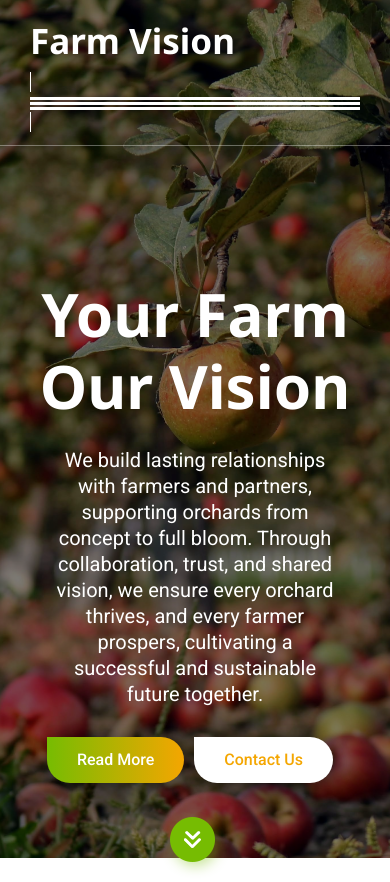
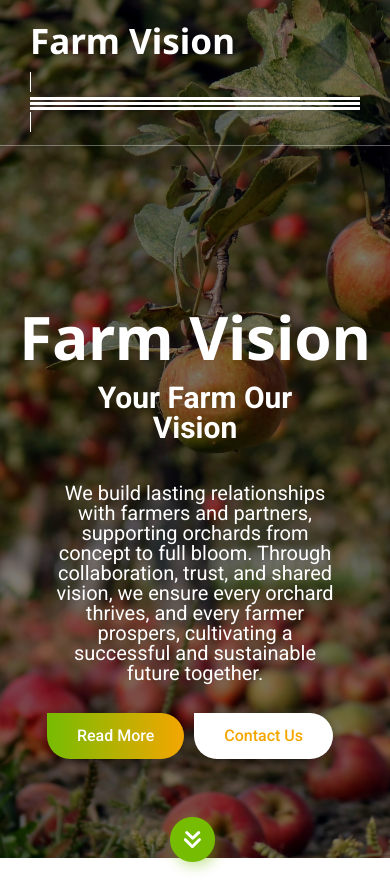
Before and after one commit to syedDayim/FarmVisionlayout1, a plain HTML site: page index.html in a window 390 px wide. Shown: the top 882 px of the page. Drawn offline with Linux system fonts and the light colour scheme.

Commit message:
Changes Synced

```diff
--- a/index.html
+++ b/index.html
@@ -366,12 +366,15 @@
         /* Adjust paragraph font size and line height for better readability */
         .slider-content p {
             font-size: 20px; /* Increase font size for better readability */
-            /* line-height: 1.6; Slightly increase line height for easier reading */
+            line-height: 1;
             padding-top: 10px;
             margin-bottom: 20px; /* Add space below the paragraph */
             color: #fff; /* Ensure text is visible */
             text-align: center;
             margin: 0 auto;
+        }
+        .subheading{
+            line-height: 50px;
         }
 
         /* Style adjustments for buttons */
@@ -555,7 +558,8 @@
                         <div class="row justify-content-center pt-50">
                             <div class="col-lg-10 col-md-10">
                                 <div class="slider-content s-slider-content">
-                                    <h2 data-animation="fadeInUp" data-delay=".4s">Your Farm Our Vision</h2>
+                                    <h2 style="white-space: nowrap; margin-bottom: 0px;" data-animation="fadeInUp" data-delay=".4s">Farm Vision</h2>
+                                    <p style="margin-bottom: 30px; font-size: 30px; font-weight: bold;" class="subheading" data-animation="fadeInUp" data-delay=".6s">Your Farm Our Vision</p>
                                     <p data-animation="fadeInUp" data-delay=".6s">We build lasting relationships with farmers and partners, supporting orchards from concept to full bloom. Through collaboration, trust, and shared vision, we ensure every orchard thrives, and every farmer prospers, cultivating a successful and sustainable future together.</p>
                                     <div class="slider-btn mt-30">
                                         <a href="#about2" class="btn ss-btn mr-15" data-animation="fadeInRight" data-delay=".8s">Read More</a>
```
Also changed, not shown: img/test1.jpg, img/test2.jpg.
